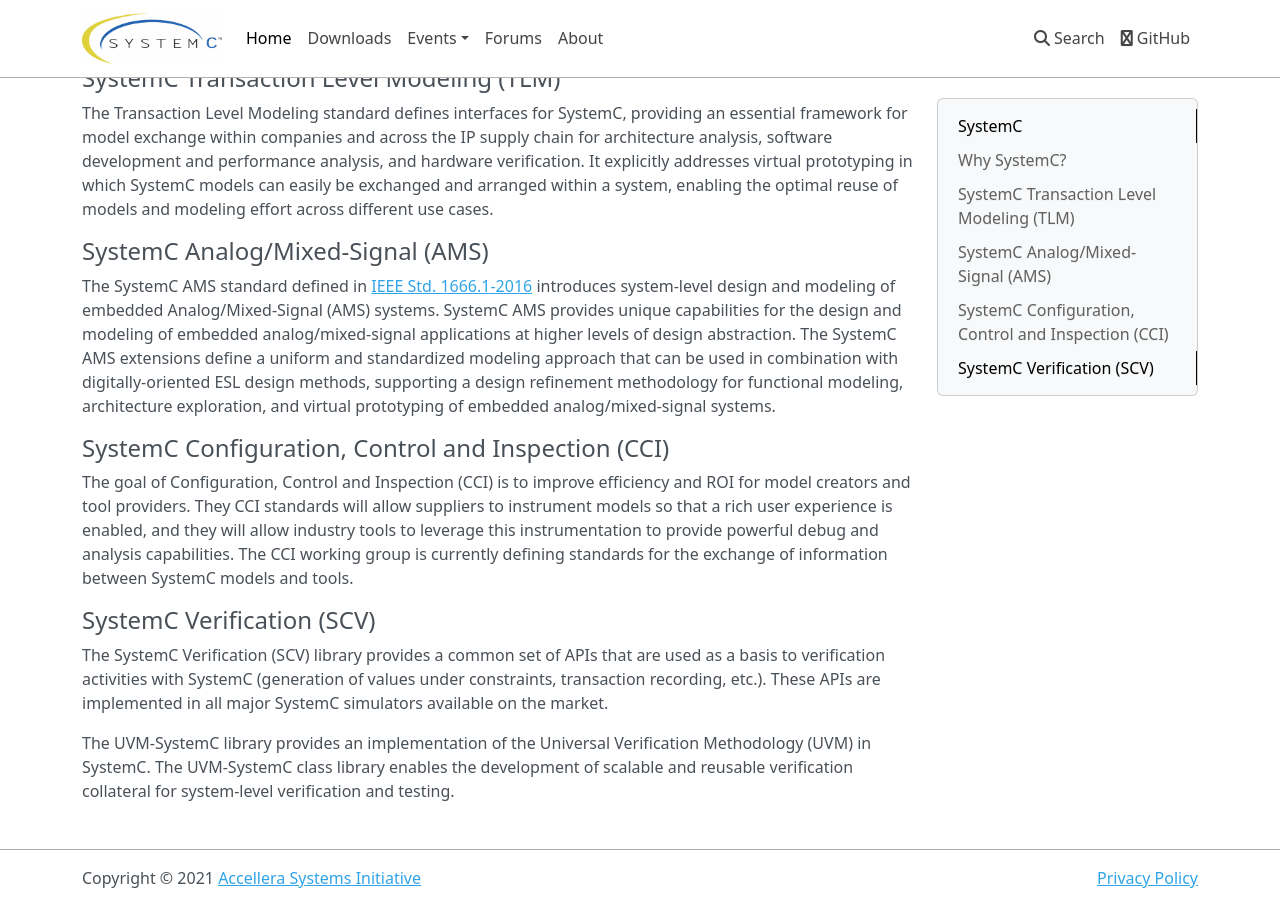
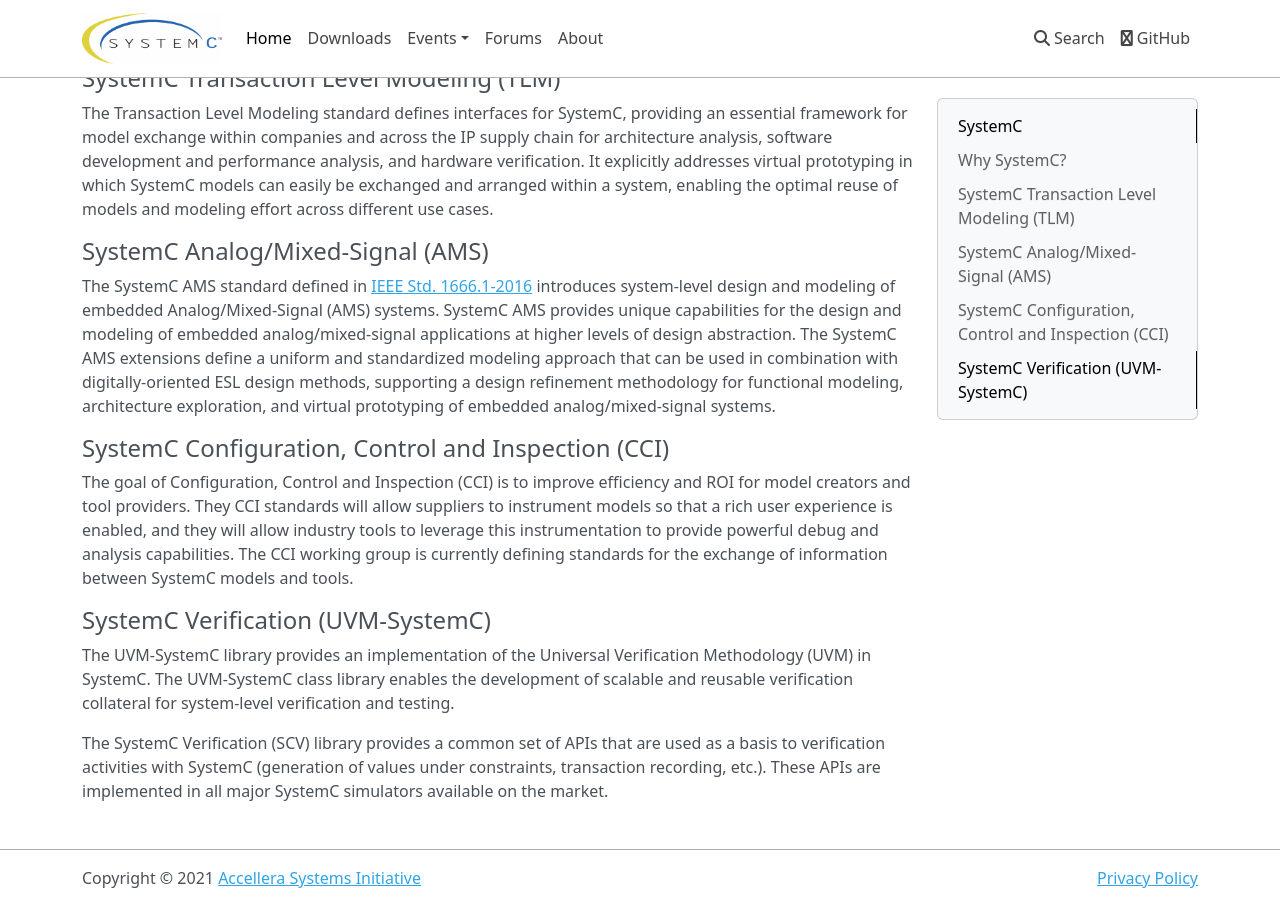
Before and after one commit to accellera-official/systemc.org, an MkDocs documentation site: the page built from docs/index.md, in a window 1280 px wide and 900 px high, scrolled down 1418 px. Built offline with MkDocs 1.6.1, drawn with Linux system fonts in a browser that asks for light colours; nearby versions of some CDN libraries.

Commit message:
Emphasized UVM-SystemC rather than SCV

```diff
--- a/docs/index.md
+++ b/docs/index.md
@@ -28,11 +28,11 @@
 
 The goal of Configuration, Control and Inspection (CCI) is to improve efficiency and ROI for model creators and tool providers. They CCI standards will allow suppliers to instrument models so that a rich user experience is enabled, and they will allow industry tools to leverage this instrumentation to provide powerful debug and analysis capabilities. The CCI working group is currently defining standards for the exchange of information between SystemC models and tools.
 
-## SystemC Verification (SCV)
+## SystemC Verification (UVM-SystemC)
+
+The UVM-SystemC library provides an implementation of the Universal Verification Methodology (UVM) in SystemC. The UVM-SystemC class library enables the development of scalable and reusable verification collateral for system-level verification and testing.
 
 The SystemC Verification (SCV) library provides a common set of APIs that are used as a basis to verification activities with SystemC (generation of values under constraints, transaction recording, etc.). These APIs are implemented in all major SystemC simulators available on the market.
-
-The UVM-SystemC library provides an implementation of the Universal Verification Methodology (UVM) in SystemC. The UVM-SystemC class library enables the development of scalable and reusable verification collateral for system-level verification and testing.
 
 [1]: https://accellera.org
 [2]: https://standards.ieee.org/standard/1666-2011.html
```
